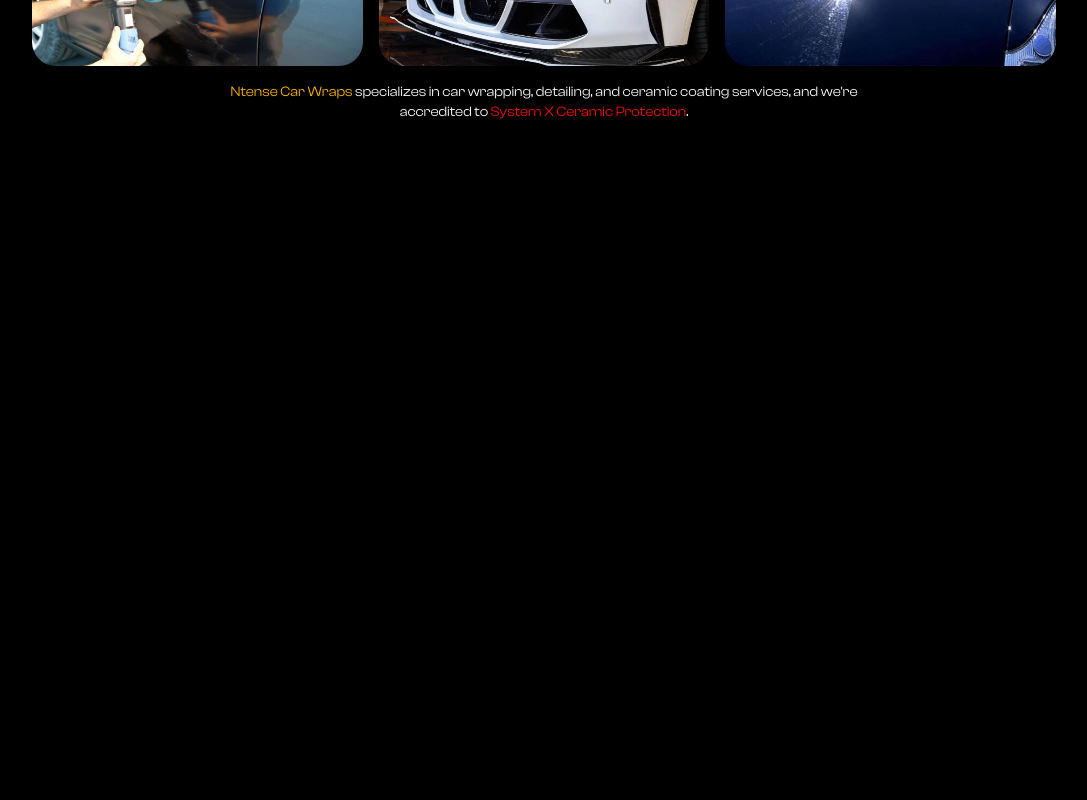
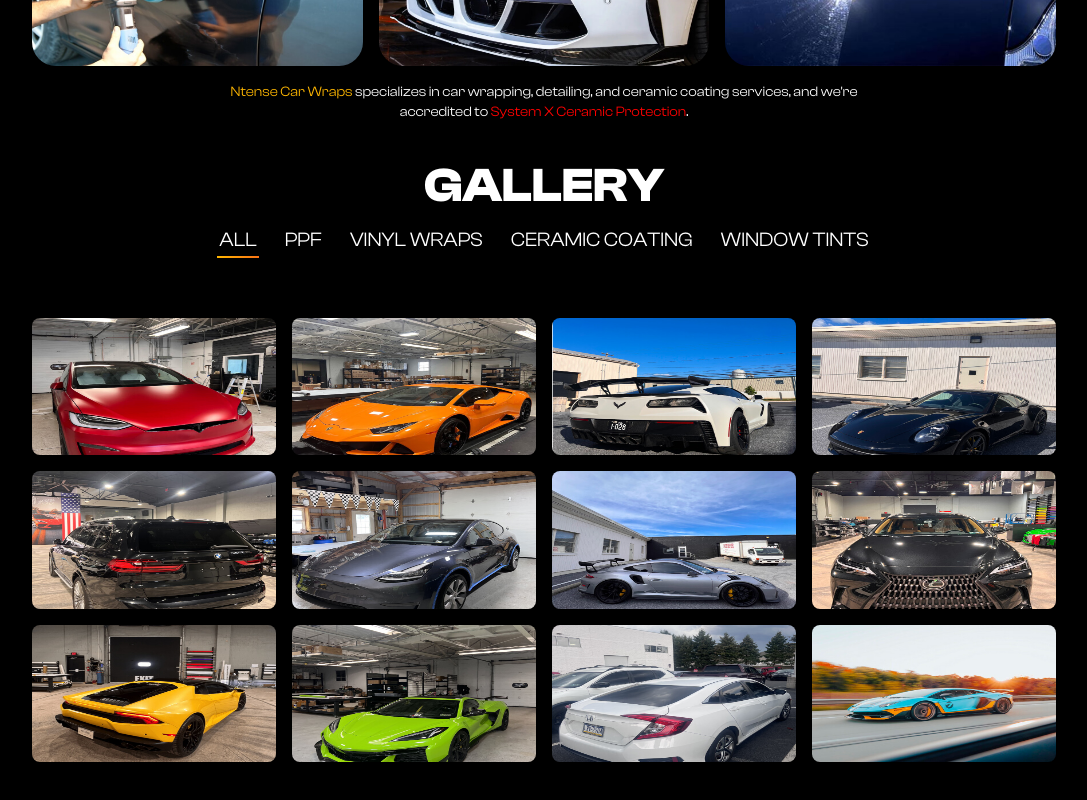
Before and after one commit to pj-wise/ntensewraps, a Next.js app: page / in a window 1280 px wide. Shown: the part 2043-2843 px from the top of the page, without its empty margins (96-1183 px from the left). Before the commit the page ends 2205 px from the top, so only its background shows below. Built offline with nearby package versions, Linux system fonts and the light colour scheme.

Commit message:
add Gallery Section

```diff
--- /dev/null
+++ b/src/app/components/gallery-section/index.tsx
@@ -0,0 +1,95 @@
+"use client";
+import { cn } from "@/lib/utils";
+import Image from "next/image";
+import { useState } from "react";
+
+export type CategoryType =
+  | "all"
+  | "ppf"
+  | "vinyl wraps"
+  | "ceramic coating"
+  | "window tints";
+
+export const GallerySection = () => {
+  const CATEGORIES = {
+    all: "all" as CategoryType,
+    ppf: "ppf" as CategoryType,
+    vinylWraps: "vinyl wraps" as CategoryType,
+    ceramicCoating: "Ceramic Coating" as CategoryType,
+    windowTints: "window tints" as CategoryType,
+  };
+  const gallery = [
+    { imgSrc: "/img/gallery/gallery-1.jpg", category: CATEGORIES.ppf },
+    { imgSrc: "/img/gallery/gallery-2.jpg", category: CATEGORIES.ppf },
+    { imgSrc: "/img/gallery/gallery-3.jpg", category: CATEGORIES.ppf },
+    {
+      imgSrc: "/img/gallery/gallery-4.jpg",
+      category: CATEGORIES.ceramicCoating,
+    },
+    { imgSrc: "/img/gallery/gallery-5.jpg", category: CATEGORIES.windowTints },
+    {
+      imgSrc: "/img/gallery/gallery-6.jpg",
+      category: CATEGORIES.ceramicCoating,
+    },
+    { imgSrc: "/img/gallery/gallery-7.jpg", category: CATEGORIES.ppf },
+    { imgSrc: "/img/gallery/gallery-8.jpg", category: CATEGORIES.ppf },
+    { imgSrc: "/img/gallery/gallery-9.jpg", category: CATEGORIES.vinylWraps },
+    { imgSrc: "/img/gallery/gallery-10.jpg", category: CATEGORIES.vinylWraps },
+    { imgSrc: "/img/gallery/gallery-11.jpg", category: CATEGORIES.windowTints },
+    { imgSrc: "/img/gallery/gallery-12.jpg", category: CATEGORIES.vinylWraps },
+  ];
+  const [filteredGallery, setFilteredGallery] = useState([...gallery]);
+  const [category, setCategory] = useState<CategoryType>(
+    CATEGORIES.all as CategoryType
+  );
+  const handleCategoryClick = (category: CategoryType) => {
+    setCategory(category);
+    if (category === CATEGORIES.all) {
+      setFilteredGallery([...gallery]);
+    } else {
+      setFilteredGallery(
+        gallery.filter((item) => item.category.match(category))
+      );
+    }
+  };
+
+  return (
+    <div className="h-screen relative w-full layoutPadding text-center">
+      <h1 className="font-bold text-3xl sm:text-5xl">GALLERY</h1>
+      <div className="py-3 flex flex-wrap gap-3 sm:gap-6 justify-center">
+        {Object.values(CATEGORIES).map((val) => (
+          <button
+            key={val}
+            onClick={() => {
+              handleCategoryClick(val);
+            }}
+            className={cn(
+              "bottomUnderline py-1 px-0.5 text-base uppercase md:text-xl whitespace-nowrap min-w-fit",
+              {
+                "after:w-full": category === val,
+              }
+            )}
+          >
+            {val}
+          </button>
+        ))}
+      </div>
+      <div className="pt-12 mx-auto grid grid-cols-2 sm:grid-cols-3 lg:grid-cols-4 gap-4 relative max-w-screen-lg">
+        {filteredGallery.map(({ imgSrc }, index) => (
+          <GalleryItem key={`galleryItem-${index}`} imgSrc={imgSrc} />
+        ))}
+      </div>
+    </div>
+  );
+};
+
+export const GalleryItem = ({ imgSrc }: GalleryItemProps) => {
+  return (
+    <div className="relative overflow-hidden rounded-lg aspect-video w-[clamp(10rem, 13rem,17rem)]">
+      <Image src={imgSrc} alt="Image Item" fill className="object-fill" />;
+    </div>
+  );
+};
+export interface GalleryItemProps {
+  imgSrc: string;
+}
--- a/src/app/components/services-section/index.tsx
+++ b/src/app/components/services-section/index.tsx
@@ -59,7 +59,7 @@ export const ServiceItem = ({ isSeeMore, title, imgSrc }: ServiceItemProps) => {
           <p className="mt-8 font-normal">SEE MORE</p>
         </div>
       ) : null}
-      <Image src={imgSrc} fill className=" object-fill" alt="Service-image " />
+      <Image src={imgSrc} fill className="object-fill" alt="Service Image" />
     </div>
   );
 };
--- a/src/app/globals.css
+++ b/src/app/globals.css
@@ -92,4 +92,8 @@
   .gradientClipText {
     @apply bg-clip-text text-transparent;
   }
+
+  .bottomUnderline {
+    @apply relative inline-block after:content-[''] after:absolute after:bottom-0 after:left-0 after:w-0 after:hover:w-full after:transition-all after:gradientNtense after:h-0.5;
+  }
 }
--- a/src/app/page.tsx
+++ b/src/app/page.tsx
@@ -1,4 +1,5 @@
 import AboutSection from "./components/about-section";
+import { GallerySection } from "./components/gallery-section";
 import { LandingSection } from "./components/landing-section";
 import { Navbar } from "./components/navbar";
 import { ServicesSection } from "./components/services-section";
@@ -10,6 +11,7 @@ export default function Home() {
       <LandingSection />
       <AboutSection />
       <ServicesSection />
+      <GallerySection />
     </main>
   );
 }
```
